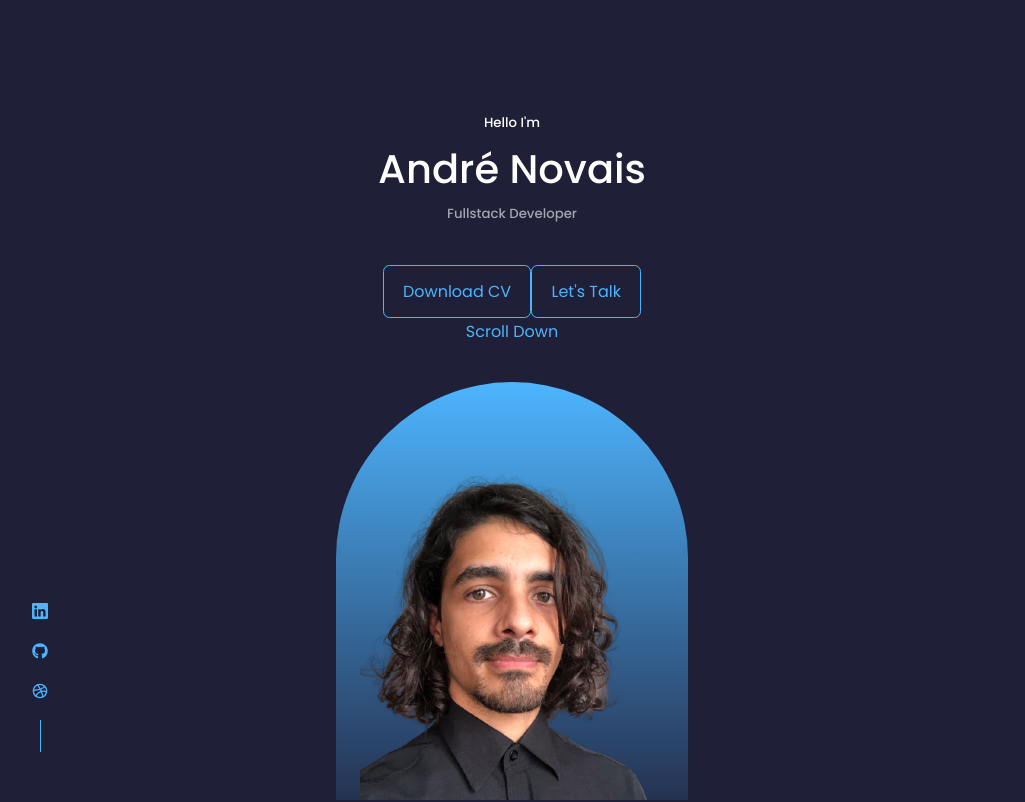
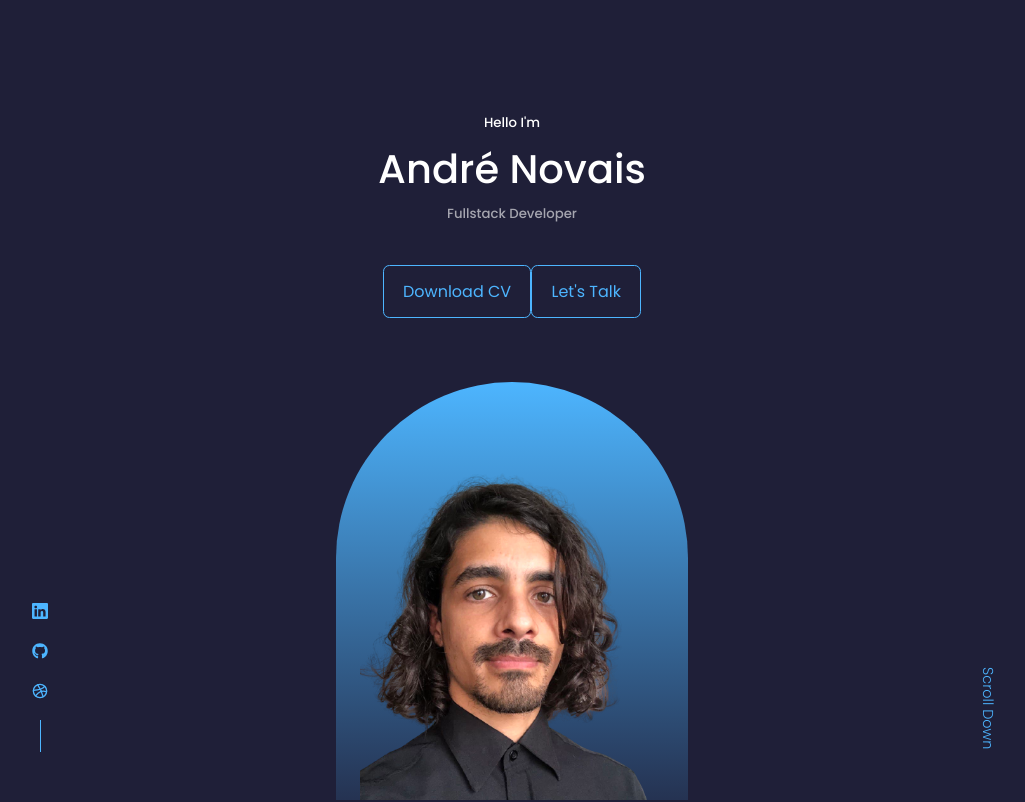
Before and after one commit to AndreNovaisBrito/my_portfolio, a React (Create React App) app: page / in a window 1280 px wide. Shown: the top 802 px of the page, without its empty margins (128-1153 px from the left). Built offline with nearby package versions, Linux system fonts and the light colour scheme.

Commit message:
header done

```diff
--- a/src/components/header/header.css
+++ b/src/components/header/header.css
@@ -51,6 +51,38 @@
     border-radius: 12rem 12rem 0 0;
     overflow: hidden;
     padding: 5rem 1.5rem 1.5rem 1.5rem;
+}
 
+/* ============ SCROLL DOWN ========== */
+
+.scroll__down{
+    position: absolute;
+    right: -2.3rem;
+    bottom: 5rem;
+    transform: rotate(90deg);
+    font-weight: 300;
+    font-size: 0.9rem;
+}
+
+/* ==================== MEDIA QUERIES (MEDIUM DEVICES) =================*/
+
+@media screen and (max-width: 1024px){
+    header {
+        height: 68vh;
+
+    }
+}
+
+/* ==================== MEDIA QUERIES (SMALL DEVICES) =================*/
+
+@media screen and (max-width: 600px){
+    header {
+        height: 100vh;
+    }
+
+    .header__socials,
+    .scroll__down{
+        display: none;
+    }
 
 }
```
